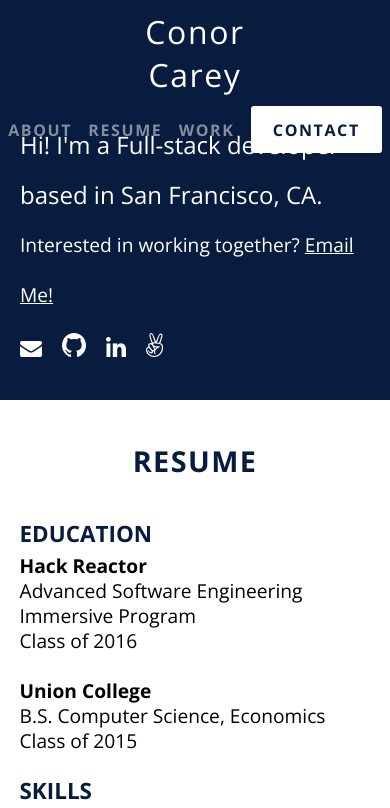
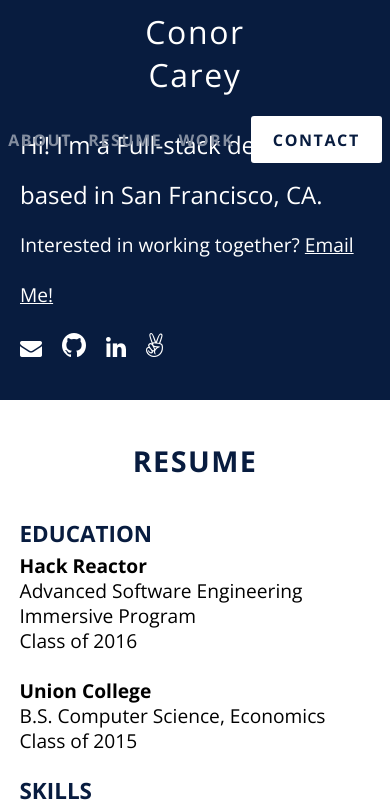
Before and after one commit to ccarey221/conorsportfolio, a React app: page / in a window 390 px wide. Shown: the top 808 px of the page. Built offline with nearby package versions, Linux system fonts and the light colour scheme.

Commit message:
mobile friendly design

```diff
--- a/src/Components/Header/header.css
+++ b/src/Components/Header/header.css
@@ -62,7 +62,7 @@ a {
   text-decoration: none;
 }
 
-@media only screen and (max-width: 750px) {
+@media only screen and (max-width: 950px) {
   .header {
     display: flex;
     flex-direction: column;
@@ -70,7 +70,8 @@ a {
 
   .chapters {
     width: 100%;
-    padding-top: 10px;
+    padding-top: 20px;
+    padding-bottom: 30px;
   }
 
   .name {
```
